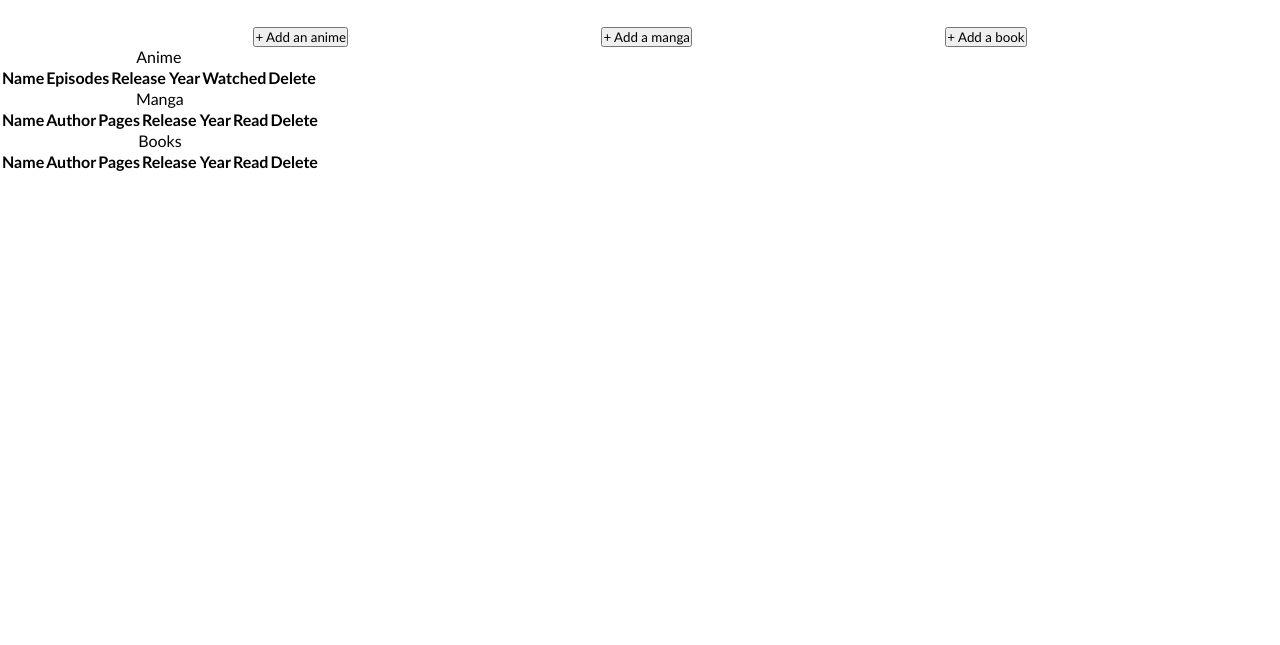
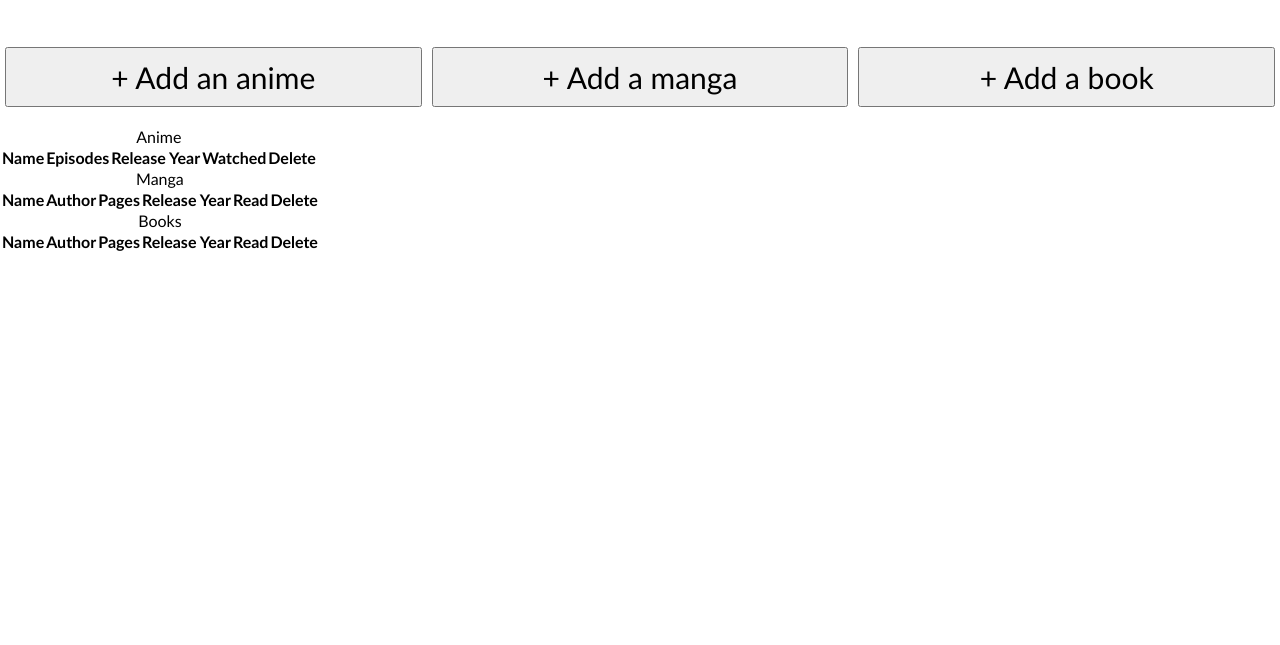
Before and after one commit to Ydashchenko/library, a plain HTML site: page index.html in a window 1280 px wide. Shown: the part 81-726 px from the top of the page. Drawn offline with Linux system fonts and the light colour scheme.

Commit message:
Add basic style to add buttons

```diff
--- a/style.css
+++ b/style.css
@@ -30,6 +30,13 @@ footer img {
 }
 
  #add-buttons {
-    display: flex;
-    justify-content: space-evenly;
+    display: grid;
+    grid-template-columns: repeat(3, 1fr);
+
  }
+
+ button {
+    font-size: 30px;
+    margin: 20px 5px;
+    padding: 10px 0;
+ }
```
